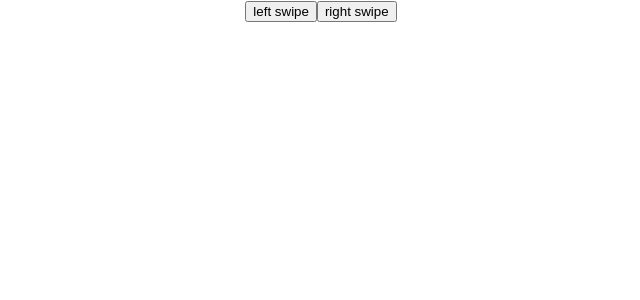
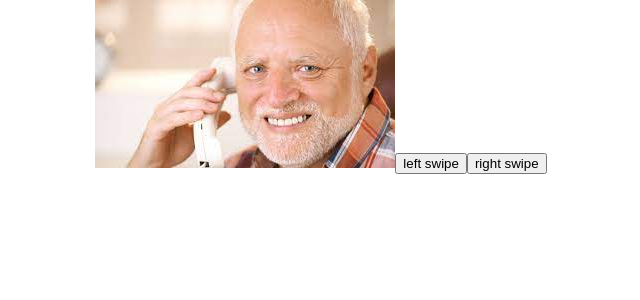
Before and after one commit to nlozben/book-club, a React (Create React App) app: page / in a window 1280 px wide. Shown: the top 300 px of the page, without its empty margins (319-959 px from the left). Built offline with nearby package versions, Linux system fonts and the light colour scheme.

Commit message:
Created `ProfilePic` component

```diff
--- a/src/App.tsx
+++ b/src/App.tsx
@@ -1,11 +1,13 @@
 import React from 'react';
 import logo from './logo.svg';
+import ProfilePic from './components/ProfilePic'
 import SwipeButton from './components/SwipeButton'
 import './App.css';
 
 const App = () => {
   return (
     <div className="App">
+      <ProfilePic />
       <SwipeButton title="left swipe"/>
       <SwipeButton title="right swipe"/>
     </div>
--- a/src/components/ProfilePic.tsx
+++ b/src/components/ProfilePic.tsx
@@ -1 +1,10 @@
-export {};
+import React from "react"
+
+const ProfilePic = () => {
+	const logo = require('../images/plumber1.jpg');
+  return (
+		<img src={logo} />
+  )
+}
+
+export default ProfilePic;
```
